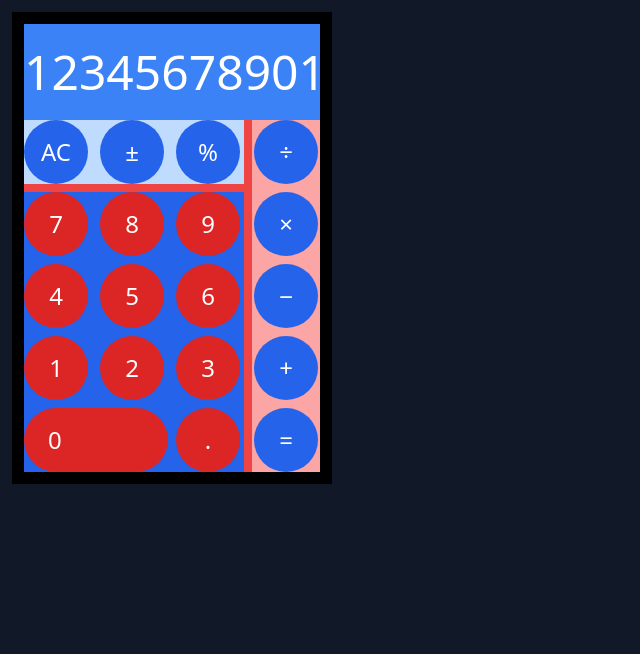
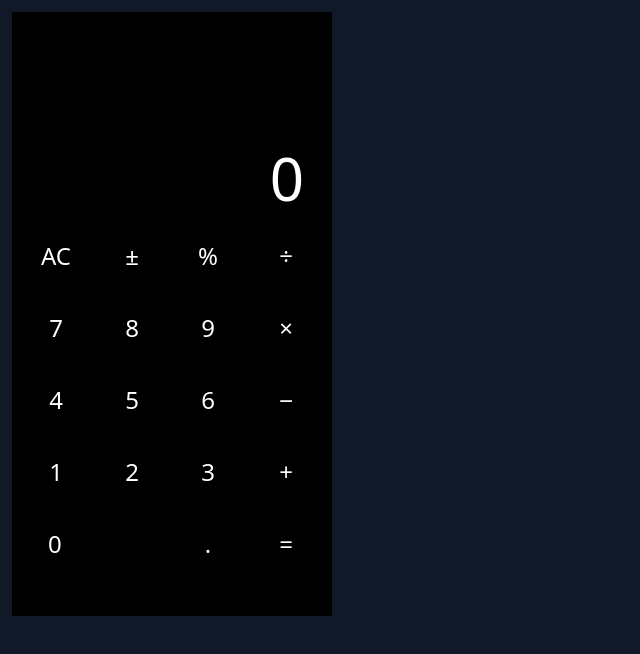
Before and after one commit to phmoraesrodrigues/calculator, a React (Create React App) app: page / in a window 1280 px wide. Shown: the top 654 px of the page, without its empty margins (0-640 px from the left). Built offline with nearby package versions, Linux system fonts and the light colour scheme.

Commit message:
Integrate calculator with calculator button

```diff
--- a/src/components/Calculator/Button.tsx
+++ b/src/components/Calculator/Button.tsx
@@ -8,7 +8,7 @@ const variants = {
     text: "neutral-50",
   },
   colored: {
-    background: "neutral-400",
+    background: "amber-500",
     text: "neutral-50",
   },
 };
@@ -16,7 +16,7 @@ const variants = {
 interface ButtonProps {
   variant: keyof typeof variants;
   label: string;
-  onClick: () => void;
+  onClick?: () => void;
   extended?: boolean;
 }
 
--- a/src/components/Calculator/Calculator.tsx
+++ b/src/components/Calculator/Calculator.tsx
@@ -1,79 +1,33 @@
 import React from "react";
+import Button from "./Button";
 
 const Calculator: React.FC = () => {
   return (
-    <div className="bg-black w-80 p-3">
-      <div className="bg-blue-500 py-6 text-5xl overflow-hidden text-right">
-        1234567890123
-      </div>
-      <div className="grid bg-red-500 grid-rows-5 grid-flow-col gap-2">
-        <div className="col-span-3 bg-blue-200">
+    <div className="bg-black w-80 px-3 py-10">
+      <div className="m-4 mt-24 text-6xl overflow-hidden text-right">0</div>
+      <div className="grid grid-rows-5 grid-flow-col gap-2">
+        <div className="col-span-3">
           <div className="grid grid-cols-3 gap-2 place-content-center">
-            <button className="rounded-full w-16 h-16 text-2xl bg-blue-600">
-              AC
-            </button>
-            <button className="rounded-full w-16 h-16 text-2xl bg-blue-600">
-              {"\u00B1"}
-            </button>
-            <button className="rounded-full w-16 h-16 text-2xl bg-blue-600">
-              {"\u0025"}
-            </button>
+            <Button variant="light" label="AC" />
+            <Button variant="light" label={"\u00B1"} />
+            <Button variant="light" label={"\u0025"} />
           </div>
         </div>
-        <div className="row-span-4 col-span-3 bg-blue-600">
+        <div className="row-span-4 col-span-3">
           <div className="grid grid-cols-3 gap-2 place-content-center">
-            <button className="rounded-full w-16 h-16 text-2xl bg-red-600">
-              7
-            </button>
-            <button className="rounded-full w-16 h-16 text-2xl bg-red-600">
-              8
-            </button>
-            <button className="rounded-full w-16 h-16 text-2xl bg-red-600">
-              9
-            </button>
-            <button className="rounded-full w-16 h-16 text-2xl bg-red-600">
-              4
-            </button>
-            <button className="rounded-full w-16 h-16 text-2xl bg-red-600">
-              5
-            </button>
-            <button className="rounded-full w-16 h-16 text-2xl bg-red-600">
-              6
-            </button>
-            <button className="rounded-full w-16 h-16 text-2xl bg-red-600">
-              1
-            </button>
-            <button className="rounded-full w-16 h-16 text-2xl bg-red-600">
-              2
-            </button>
-            <button className="rounded-full w-16 h-16 text-2xl bg-red-600">
-              3
-            </button>
-            <button className="rounded-full col-span-2 text-left h-16 text-2xl px-6 bg-red-600">
-              0
-            </button>
-            <button className="rounded-full w-16 h-16 text-2xl bg-red-600">
-              .
-            </button>
+            {["7", "8", "9", "4", "5", "6", "1", "2", "3", "0"].map((label) => (
+              <Button variant="dark" label={label} extended={label === "0"} />
+            ))}
+            <Button variant="dark" label="." />
           </div>
         </div>
-        <div className="row-span-5 col-span-1 bg-red-300">
+        <div className="row-span-5 col-span-1">
           <div className="grid grid-rows-5 gap-2 place-content-center">
-            <button className="rounded-full w-16 h-16 text-2xl bg-blue-600">
-              {"\u00F7"}
-            </button>
-            <button className="rounded-full w-16 h-16 text-2xl bg-blue-600">
-              {"\u00D7"}
-            </button>
-            <button className="rounded-full w-16 h-16 text-2xl bg-blue-600">
-              {"\u2212"}
-            </button>
-            <button className="rounded-full w-16 h-16 text-2xl bg-blue-600">
-              {"\u002B"}
-            </button>
-            <button className="rounded-full w-16 h-16 text-2xl bg-blue-600">
-              {"\u003D"}
-            </button>
+            <Button variant="colored" label={"\u00F7"} />
+            <Button variant="colored" label={"\u00D7"} />
+            <Button variant="colored" label={"\u2212"} />
+            <Button variant="colored" label={"\u002B"} />
+            <Button variant="colored" label={"\u003D"} />
           </div>
         </div>
       </div>
```
